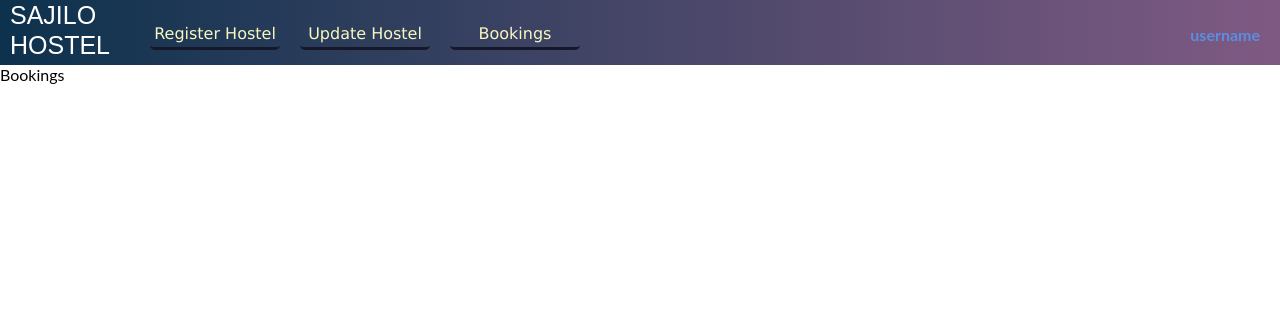
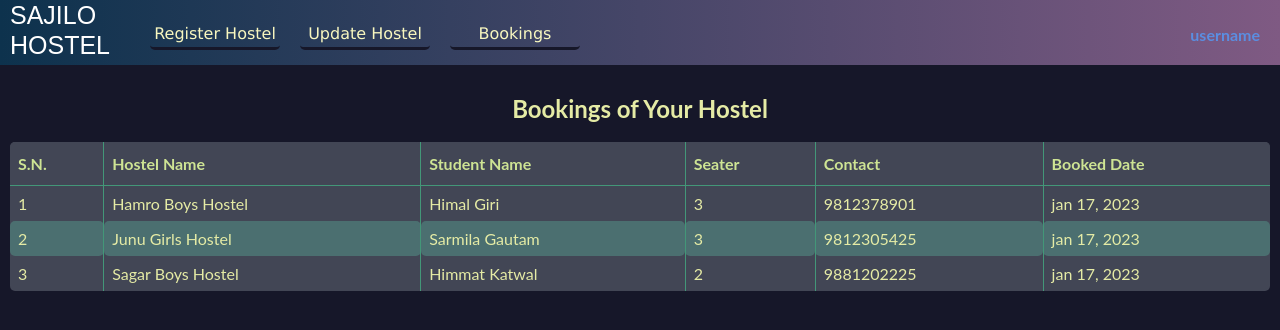
Before and after one commit to taukirsheikh/Hostel-Finder, a React (Vite) app: page /manager-dashboard in a window 1280 px wide. Shown: the top 330 px of the page. Built offline with nearby package versions, Linux system fonts and the light colour scheme.

Commit message:
booking table added

```diff
--- a/src/App.jsx
+++ b/src/App.jsx
@@ -20,6 +20,7 @@ const App = () => {
             path="/manager-dashboard"
             element={<ManagerDashboard />}
           >
+            {/* must be defined on top to get to index */}
             <Route index element={<Bookings/>} />
 
             <Route
--- a/src/Components/ManagerUI/Bookings.jsx
+++ b/src/Components/ManagerUI/Bookings.jsx
@@ -1,9 +1,57 @@
-import React from 'react'
+import React from "react";
 
 function Bookings() {
   return (
-    <div>Bookings</div>
-  )
+    <>
+      <div className="booking-page">
+        <br />
+        <h2>Bookings of Your Hostel</h2>
+        <br />
+        <div className="booking-container">
+          {/* <h1>Bookings of Your Hostel</h1> */}
+
+          <table id="customers">
+            <thead>
+              <tr>
+                <th>S.N.</th>
+                <th>Hostel Name</th>
+                <th>Student Name</th>
+                <th>Seater</th>
+                <th>Contact</th>
+                <th>Booked Date</th>
+              </tr>
+            </thead>
+            <tbody>
+              <tr>
+                <td>1</td>
+                <td>Hamro Boys Hostel</td>
+                <td>Himal Giri</td>
+                <td>3</td>
+                <td>9812378901</td>
+                <td>jan 17, 2023</td>
+              </tr>
+              <tr>
+                <td>2</td>
+                <td>Junu Girls Hostel</td>
+                <td>Sarmila Gautam</td>
+                <td>3</td>
+                <td>9812305425</td>
+                <td>jan 17, 2023</td>
+              </tr>
+              <tr>
+                <td>3</td>
+                <td>Sagar Boys Hostel</td>
+                <td>Himmat Katwal</td>
+                <td>2</td>
+                <td>9881202225</td>
+                <td>jan 17, 2023</td>
+              </tr>
+            </tbody>
+          </table>
+        </div>
+      </div>
+    </>
+  );
 }
 
-export default Bookings
+export default Bookings;
--- a/src/Components/ManagerUI/ManagerNavBar.jsx
+++ b/src/Components/ManagerUI/ManagerNavBar.jsx
@@ -1,7 +1,7 @@
 import React from 'react'
 // import './style.css'
 import { NavLink } from "react-router-dom";
-import { Link,Outlet } from 'react-router-dom';
+import { Outlet } from 'react-router-dom';
 
 
 
--- a/src/Components/ManagerUI/style.css
+++ b/src/Components/ManagerUI/style.css
@@ -56,10 +56,15 @@ gap: 20px;
 
 /* the Navlink assings an anchor tag with class active to the clicked path in the browser */
 .navItemsContainer a.active{
+
+
     background-color: #161729;
     border-radius: 5px;
     height: 50px;
+    border-color: #161729;
+
 }
+
 
 .navItems{
 
@@ -328,3 +333,81 @@ margin-left: 10px;
 
 
 }
+
+
+/*___update hostel page with the specific id to get the the details of the hostel and modify it */
+
+
+
+
+
+/* ___________________Bookings table of hostel________________________ */
+
+.booking-page{
+    color: #e5eba5;
+    background-color: #161729;
+    position:absolute;
+    height:100%;
+
+    width:100%;
+
+}
+.booking-page h2{
+    text-align: center;
+    margin-top: 10px;
+}
+.booking-container{
+
+    background-color: #424655;
+    /* margin-right: 10px; */
+    /* float: left; */
+    position: relative;
+    right: 10px;
+    left: 10px;
+    border-radius: 5px;
+    margin-right:20px;
+}
+#customers {
+    font-family: Arial, Helvetica, sans-serif;
+    border-collapse: collapse;
+    width: 100%;
+    /* border-radius: 5px; */
+    /* margin-right: 10px; */
+  }
+
+  #customers td, #customers th {
+    border-right: 1px solid rgb(67, 151, 120);
+
+    padding: 8px;
+    /* border-bottom:1px solid rgb(67,151,120); */
+    border-radius: 5px;
+  }
+  #customers thead{
+    border-bottom: 1px solid rgb(67, 151, 120);
+  }
+
+  #customers tr:nth-child(even){background-color: #4b6f70;}
+
+  #customers tr:hover {background-color: rgb(16, 41, 59);}
+
+  #customers th {
+
+    padding-top: 12px;
+    padding-bottom: 12px;
+    text-align: left;
+    background-color: #424655;
+    color: rgb(206, 228, 148);
+
+  }
+
+
+
+
+  #customers th:last-child{
+    border:none;
+
+  }
+
+  #customers td:last-child{
+    border: none;
+  }
```
